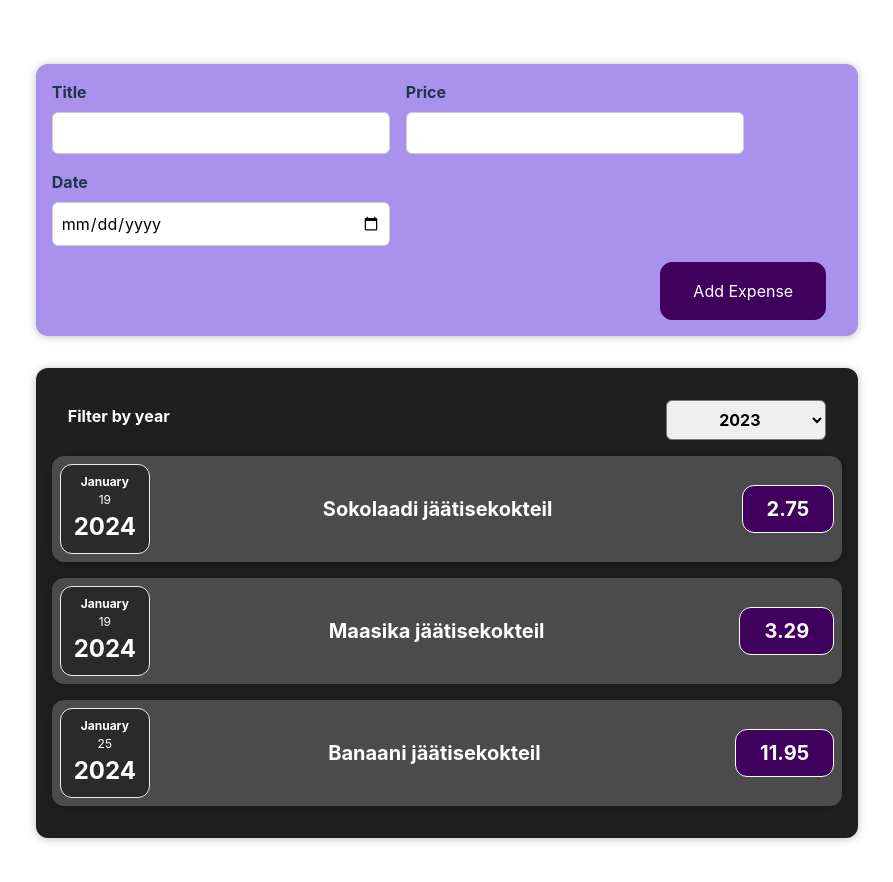
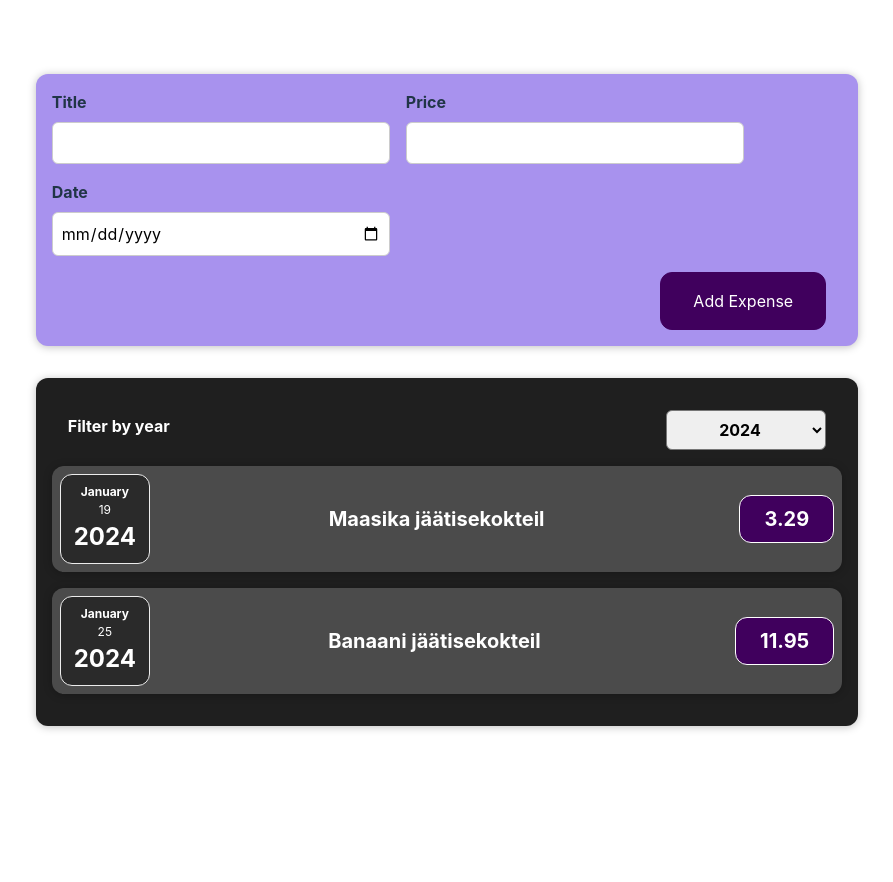
Before and after one commit to heilotiitsmaa/react-expenses, a React (Vite) app: page / in a window 1280 px wide. Shown: the top 882 px of the page, without its empty margins (193-1086 px from the left). After the commit the page ends 800 px from the top, so only its background shows below. Built offline with nearby package versions, Linux system fonts and the light colour scheme.

Commit message:
14. ül.5 aasta filter ja selle kuvamine

```diff
--- a/src/App.jsx
+++ b/src/App.jsx
@@ -7,7 +7,7 @@ import NewExpense from './components/NewExpense/NewExpense.jsx';
 const DUMMY_EXPENSES = [
     {
     id: 'id1',
-    date: new Date(2024, 0, 19),
+    date: new Date(2023, 0, 19),
     title: 'Sokolaadi jäätisekokteil',
     amount: 2.75
   },
--- a/src/components/Expenses/Expenses.jsx
+++ b/src/components/Expenses/Expenses.jsx
@@ -1,6 +1,6 @@
 /* eslint-disable react/prop-types */
 //expense-item__price fail kättesaadavaks väljaspool
-//import { useState } from "react";
+import { useState } from "react";
 import './Expenses.css'
 import Card from "../UI/Card.jsx";
 import ExpenseItem from "./ExpenseItem.jsx";
@@ -9,19 +9,26 @@ import ExpensesFilter from "./ExpensesFilter.jsx";
 
 const Expenses = (props) => {
     // Kontrollime saabunud props-e, et näha, mis andmed komponendile jõuavad.
-    //const [filteredYear, setFilteredYear] = useState('2024');
-    const filterChangeHandler = (filteredYear) => {
-      console.log('Year data in Expenses.js' + filteredYear)
+    const [filteredYear, setFilteredYear] = useState('2024');
+    const filterChangeHandler = (selectedYear) => {
+      setFilteredYear(selectedYear);
+      console.log(`Year data in Expenses.js' ${selectedYear}`)
     }
+  const filteredExpenses = props.expenses.filter(expense =>
+    expense.date.getFullYear().toString() === filteredYear);
+
+    console.log('Filtered Expenses:', filteredExpenses);
 
     return (
       <Card className="expenses">
-        <ExpensesFilter onChangeFilter={filterChangeHandler}/>
-        {
-        props.expenses.map((expense) => {
-          return <ExpenseItem expenseData={expense} key={expense.id}/>
-        })
-      }
+        <ExpensesFilter selectedYear={filteredYear} onChangeFilter={filterChangeHandler}/>
+        {filteredExpenses.length > 0 ? (
+          filteredExpenses.map((expense) => (
+            <ExpenseItem expenseData={expense} key={expense.id} />
+          ))
+        ) : (
+          <p style={{color: 'white'}}>Sad. No items found for {filteredYear} :/</p>
+        )}
       </Card>
     )
   };
```
